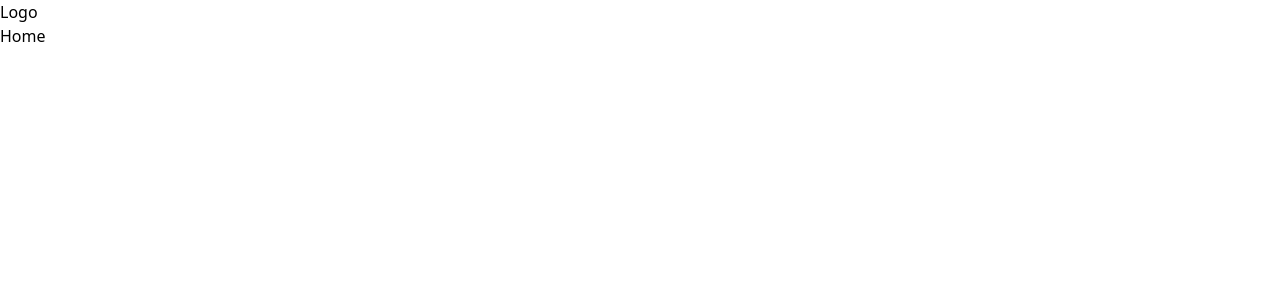
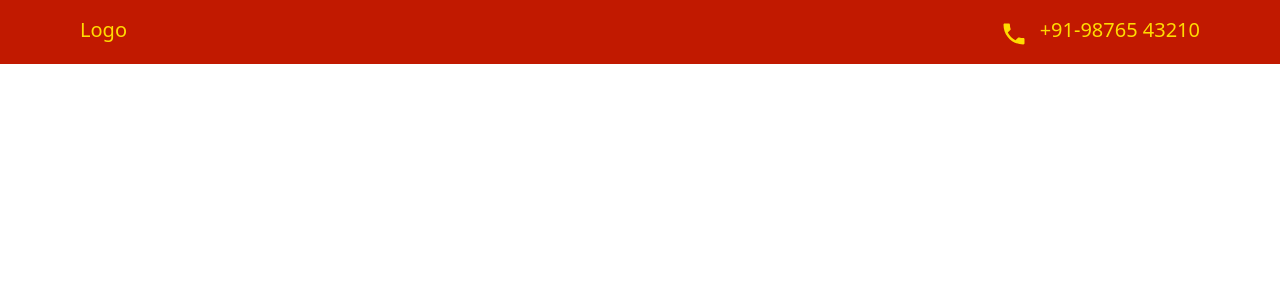
Before and after one commit to Ajay-muthusamy/saaro_foods_frontend, a React (Vite) app: page / in a window 1280 px wide. Shown: the top 300 px of the page. Built offline with nearby package versions, Linux system fonts and the light colour scheme.

Commit message:
navbar 1

```diff
--- a/src/components/Home/Home.jsx
+++ b/src/components/Home/Home.jsx
@@ -1,7 +1,11 @@
 import React from "react";
 
 const Home = () => {
-  return <div>Home</div>;
+  return (
+    <div>
+      <main></main>
+    </div>
+  );
 };
 
 export default Home;
--- a/src/components/Navbar/Navbar.jsx
+++ b/src/components/Navbar/Navbar.jsx
@@ -1,15 +1,17 @@
 import React from "react";
+import { IoMdCall } from "react-icons/io";
 
 const Navbar = () => {
   return (
     <div>
-      <nav>
-        <ul>
-          <li>
+      <nav className="bg-[#C11900] text-[#FFDB00] font-thin">
+        <ul className="flex justify-between text-xl py-4">
+          <li className="ml-20">
             <h1>Logo</h1>
           </li>
-          <li>
-            <h1></h1>
+          <li className="flex gap-3 mr-20">
+            <IoMdCall className="mt-1 h-7 w-7" />
+            <h1>+91-98765 43210</h1>
           </li>
         </ul>
       </nav>
```
